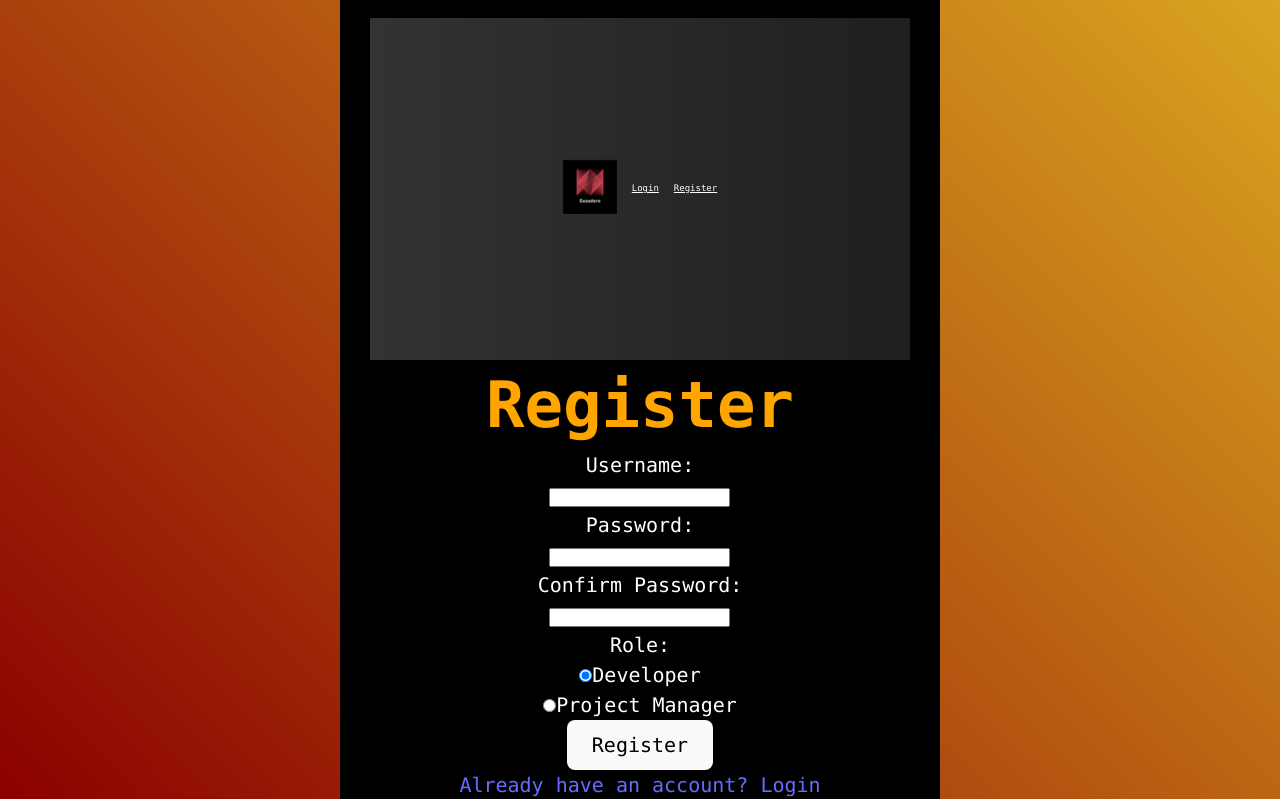
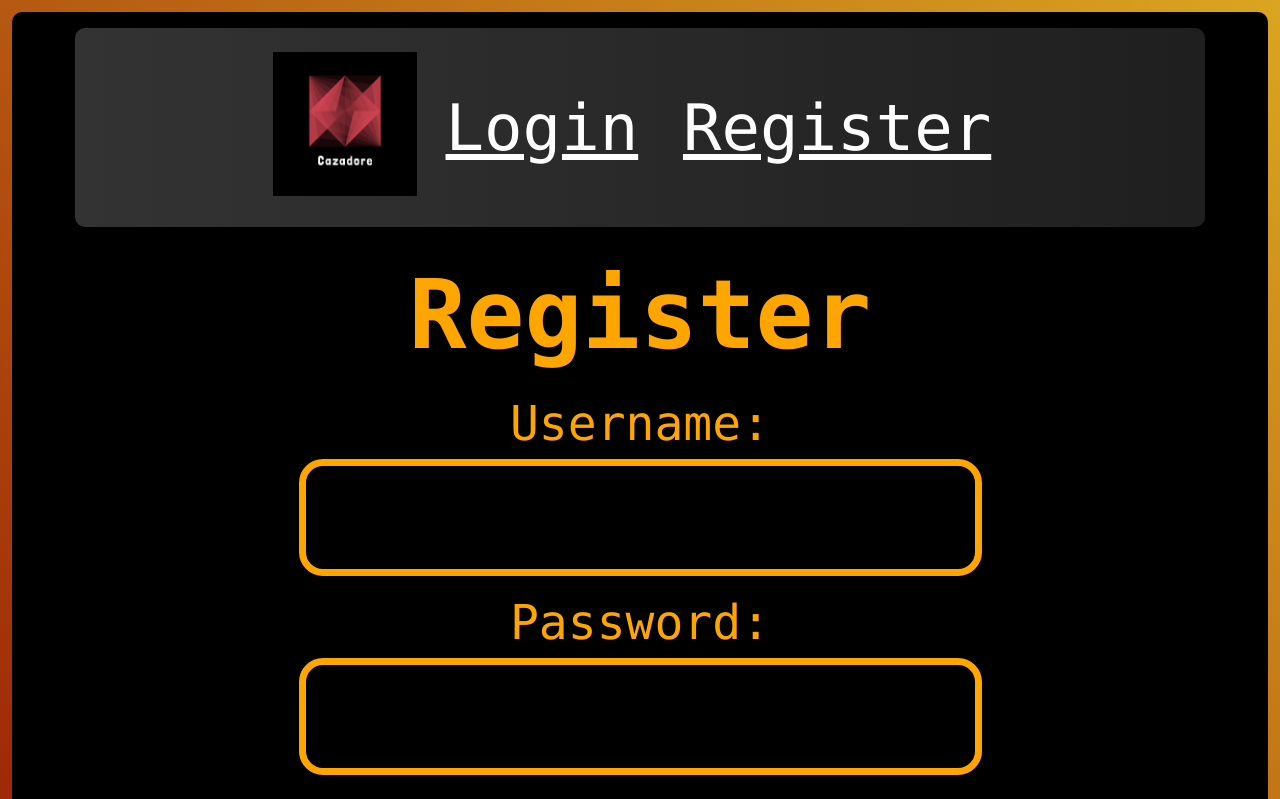
Before and after one commit to bradfordd/Cazadore, a React (Vite) app: page /register in a window 1280 px wide. Shown: the top 799 px of the page. Built offline with nearby package versions, Linux system fonts and the light colour scheme.

Commit message:
Added Register component css

```diff
--- a/src/components/App/App.css
+++ b/src/components/App/App.css
@@ -8,26 +8,18 @@
 body {
   background: linear-gradient(45deg, darkred, goldenrod);
   font-family: Consolas, Monaco, "Droid Sans Mono", "Courier New", monospace;
-  margin: 0 auto; /* Remove default margin */
-  padding: 0; /* Remove default padding */
+  padding: 0.75em;
   min-height: 100vh;
-  min-width: 100vw; /* 100% of the viewport width */
+  min-width: 100vw;
   overflow: auto;
 }
 
 #root {
-  margin: 0 auto;
   padding: 0rem;
   text-align: center;
 }
 
 /* Local styles */
-.logo {
-  height: 6em;
-  padding: 1.5em;
-  will-change: filter;
-  transition: filter 300ms;
-}
 
 .logo:hover {
   filter: drop-shadow(0 0 2em #646cffaa);
@@ -59,34 +51,28 @@ body {
 .read-the-docs {
   color: #888;
 }
+
 @media (min-width: 321px) {
-  body {
-    font-size: 16px; /* slightly larger font-size */
-  }
   /* additional styles for larger cellphones */
 }
 
 @media (min-width: 768px) {
-  body {
-    font-size: 18px;
-  }
   /* Other tablet-specific CSS */
 }
 
 /* Mobile-first media query for Desktop */
 @media (min-width: 1024px) {
-  body {
-    font-size: 20px;
-  }
   /* Other desktop-specific CSS */
 }
 
-/* Landscape */
-@media (orientation: landscape) {
-  /* Your landscape-specific CSS here */
+@media (min-height: 480px) {
+  /* CSS rules for small mobile devices */
 }
 
-/* Portrait */
-@media (orientation: portrait) {
-  /* Your portrait-specific CSS here */
+@media (min-height: 768px) {
+  /* CSS rules for tablets */
 }
+
+@media (min-height: 900px) {
+  /* CSS rules for desktop */
+}
--- a/src/components/Login/Login.css
+++ b/src/components/Login/Login.css
@@ -10,18 +10,20 @@
   flex-direction: column;
   width: 90%;
   height: 90%;
+  margin: auto;
+  border-radius: 10px;
+  padding-top: 1em;
+  padding-bottom: 1em;
 }
 
-.login-form {
-  width: 240px; /* Example width */
-  padding: 20px 30px; /* Bit of padding for spacing */
+.LoginComponent .login-form {
   border-radius: 5px;
 }
 
-.login-form input {
-  width: 100%; /* Take full width of the form */
-  margin-bottom: 10px;
-  padding: 10px;
+.LoginComponent .login-form input {
+  width: 80%;
+  margin-bottom: 1em;
+  padding: 0.5em;
   border-radius: 5px;
   border: 2px solid orange;
   background: none;
@@ -29,32 +31,37 @@
   transition: border-color 0.3s ease, box-shadow 0.3s ease; /* Transition for smooth effects */
 }
 
-.login-form input:focus {
+.LoginComponent .login-form input:focus {
   border-color: darkorange; /* Slightly different color on focus */
   box-shadow: 0 0 5px darkorange; /* Shadow on focus */
 }
 
-.login-form input::placeholder {
+.LoginComponent .login-form input::placeholder {
   color: #ff8c00; /* Lighter shade of orange for the placeholder */
 }
+.LoginComponent .login-form label {
+  color: orange;
+}
 
-.login-form button {
+.LoginComponent .login-form button {
   background: orange;
   color: black;
   border: none;
-  padding: 10px;
-  border-radius: 5px;
+  padding: 0.5em;
+  border-radius: 0.5em;
   cursor: pointer;
   font-weight: bold;
-  width: 100%;
+  width: 80%;
   transition: background-color 0.3s ease; /* Transition for smooth effects */
 }
-h1,
+.LoginComponent h1,
 h2 {
-  margin: 10px 0; /* Spacing adjustment */
+  color: orange;
+  font-size: 3em;
+  margin: 0; /* Spacing adjustment */
 }
 
-.login-form button:hover {
+.LoginComponent .login-form button:hover {
   background-color: darkorange; /* Darker shade on hover */
 }
 
@@ -63,3 +70,41 @@ h2 {
   padding-top: 0.2em;
   padding-bottom: 0.1em;
 }
+@media (max-width: 320px) and (orientation: landscape) {
+}
+
+@media (min-width: 321px) {
+  /* additional styles for larger cellphones */
+}
+
+@media (min-width: 768px), (min-width: 1024px) {
+  .LoginComponent,
+  .LoginComponent .login-form label,
+  .LoginComponent .login-form input,
+  .LoginComponent .login-form button,
+  .LoginComponent a {
+    font-size: 2em;
+  }
+}
+
+@media (min-width: 1024px) {
+  .LoginComponent,
+  .LoginComponent .login-form label,
+  .LoginComponent .login-form input,
+  .LoginComponent .login-form button,
+  .LoginComponent a {
+    font-size: 2.5em;
+  }
+}
+
+@media (min-height: 480px) {
+  /* CSS rules for small mobile devices */
+}
+
+@media (min-height: 768px) {
+  /* CSS rules for tablets */
+}
+
+@media (min-height: 900px) {
+  /* CSS rules for desktop */
+}
--- a/src/components/Login/Login.jsx
+++ b/src/components/Login/Login.jsx
@@ -76,7 +76,11 @@ const Login = () => {
         <button type="submit">Login</button>
       </form>
       <div>
-        <Link to="/register">Don't have an account? Register</Link>
+        <Link to="/register">
+          Don't have an account?
+          <br />
+          Register
+        </Link>
       </div>
     </div>
   );
--- a/src/components/Navbar/Navbar.css
+++ b/src/components/Navbar/Navbar.css
@@ -2,15 +2,22 @@
 .Navbar {
   height: 90%;
   width: 90%;
-  font-size: 9px;
-  margin: 2em auto 0 auto;
+  font-size: 16px;
+  display: flex;
+  margin: 1em auto 1em auto;
   background: linear-gradient(to right, #333333, #1f1f1f);
   box-shadow: 0 4px 8px rgba(0, 0, 0, 0.1);
   color: white;
   padding: 0px;
   display: flex;
-  justify-content: space-between;
+  justify-content: center; /* Centers items along the main (horizontal) axis */
   align-items: center;
+  padding: 0.5em;
+  border-radius: 10px;
+}
+
+.Navbar .menuItem {
+  margin: 0 0.4em;
 }
 
 .Navbar img {
@@ -18,15 +25,12 @@
 }
 
 .Navbar ul {
-  margin: 0 auto;
-  padding: 0px 15px 0px 15px;
+  margin-top: 1em;
+  margin-bottom: 1em;
+  padding: 0;
   list-style: none;
   display: flex;
   align-items: center; /* This will vertically center align the li elements */
-}
-
-.Navbar ul li {
-  margin-left: 15px;
 }
 
 .Navbar ul li a {
@@ -38,3 +42,48 @@
 .Navbar ul li a:hover {
   color: #514ef5; /* Lighter shade for hover. Adjust color as necessary. */
 }
+.Navbar .logo {
+  height: 3em;
+}
+
+@media (min-width: 321px) {
+  .Navbar ul li a {
+    font-size: 1em;
+  }
+  .Navbar .logo {
+    height: 5em;
+  }
+}
+
+@media (min-width: 768px) {
+  .Navbar ul li a {
+    font-size: 3em;
+    margin: 0.25em;
+  }
+  .Navbar .logo {
+    height: 7em;
+  }
+}
+
+/* Mobile-first media query for Desktop */
+@media (min-width: 1024px) {
+  .Navbar ul li a {
+    font-size: 4em;
+    margin: 0.25em;
+  }
+  .Navbar .logo {
+    height: 9em;
+  }
+}
+
+@media (min-height: 480px) {
+  /* CSS rules for small mobile devices */
+}
+
+@media (min-height: 768px) {
+  /* CSS rules for tablets */
+}
+
+@media (min-height: 900px) {
+  /* CSS rules for desktop */
+}
--- /dev/null
+++ b/src/components/Register/Register.css
@@ -0,0 +1,151 @@
+.registerComponent {
+  background-color: black;
+  color: orange;
+  display: flex;
+  justify-content: center;
+  align-items: center;
+  flex-direction: column;
+  border-radius: 10px;
+}
+
+.registerComponent h1 {
+  color: orange;
+  text-align: center;
+  font-size: 3em;
+}
+
+.registerComponent .registerForm {
+  display: flex;
+  flex-direction: column;
+  justify-content: center;
+  align-items: center;
+}
+
+.registerComponent .error-message {
+  color: red;
+}
+
+.registerComponent .registerForm label {
+  color: orange;
+  margin-bottom: 0.5em;
+}
+
+.registerComponent .registerForm input {
+  margin-bottom: 10px;
+  padding: 0.5em;
+  border-radius: 0.5em;
+  border: 0.15em solid orange;
+  background: none;
+  color: orange;
+  background-color: black;
+}
+
+.registerComponent .registerForm input::placeholder {
+  color: orange;
+}
+
+.registerComponent .registerForm button {
+  background: orange;
+  color: black;
+  border: none;
+  padding: 0.5em;
+  border-radius: 0.5em;
+  cursor: pointer;
+  width: auto;
+  display: inline-block;
+  font-family: Consolas;
+  margin: 0.5em;
+}
+
+.registerComponent .registerForm button:hover {
+  background: #ff8c00; /* Darker orange when hovered */
+}
+
+.registerComponent .registerForm input[type="radio"] {
+  width: 0.6em;
+  height: 0.6em;
+  margin-right: 1em;
+}
+
+.registerComponent .registerLink {
+  margin: 2em;
+}
+
+@media (min-width: 321px) {
+  .registerComponent {
+    font-size: 1em;
+  }
+  .registerComponent .registerForm label {
+    font-size: 1.5em;
+  }
+  .registerComponent .registerForm input {
+    font-size: 1.25em;
+  }
+  .registerComponent .registerForm button {
+    font-size: 1.5em;
+  }
+  .registerComponent .registerLink a {
+    font-size: 1.25em;
+  }
+  .registerComponent .registerForm input[type="radio"] {
+    width: 0.6em;
+    height: 0.6em;
+  }
+}
+
+@media (min-width: 768px) {
+  .registerComponent {
+    font-size: 1.5em;
+  }
+  .registerComponent .registerForm label {
+    font-size: 2em;
+  }
+  .registerComponent .registerForm input {
+    font-size: 2em;
+  }
+  .registerComponent .registerForm button {
+    font-size: 2em;
+  }
+  .registerComponent .registerLink a {
+    font-size: 1.5em;
+  }
+  .registerComponent .registerForm input[type="radio"] {
+    width: 0.4em;
+    height: 0.4em;
+  }
+}
+
+/* Mobile-first media query for Desktop */
+@media (min-width: 1024px) {
+  .registerComponent {
+    font-size: 2em;
+  }
+  .registerComponent .registerForm label {
+    font-size: 3em;
+  }
+  .registerComponent .registerForm input {
+    font-size: 3em;
+  }
+  .registerComponent .registerForm button {
+    font-size: 3em;
+  }
+  .registerComponent .registerLink a {
+    font-size: 2em;
+  }
+  .registerComponent .registerForm input[type="radio"] {
+    width: 0.5em;
+    height: 0.5em;
+  }
+}
+
+@media (min-height: 480px) {
+  /* CSS rules for small mobile devices */
+}
+
+@media (min-height: 768px) {
+  /* CSS rules for tablets */
+}
+
+@media (min-height: 900px) {
+  /* CSS rules for desktop */
+}
--- a/src/components/Register/Register.jsx
+++ b/src/components/Register/Register.jsx
@@ -1,6 +1,6 @@
 import React, { useState, useRef, useEffect } from "react";
 import axios from "axios";
-import styles from "./Register.module.css"; // updated import
+import "./Register.css";
 import { Link, useNavigate } from "react-router-dom";
 import Navbar from "../Navbar/Navbar";
 import Tippy from "@tippyjs/react";
@@ -177,16 +177,16 @@ const Register = () => {
   };
 
   return (
-    <div className={styles.container}>
+    <div className="registerComponent">
       <Navbar />
       <h1>Register</h1>
       {successMessage && (
         <p>
-          {styles.successMessage}
+          {"successMessage"}
           {successMessage}
         </p>
       )}
-      <form className={styles.registerForm} onSubmit={handleSubmit}>
+      <form className={"registerForm"} onSubmit={handleSubmit}>
         <div>
           <label>Username:</label>
           <br />
@@ -264,7 +264,7 @@ const Register = () => {
         {formError && <p className="form-error">{formError}</p>}
         <button type="submit">Register</button>
       </form>
-      <div className={styles.registerLink}>
+      <div className="registerLink">
         <Link to="/login">Already have an account? Login</Link>
       </div>
     </div>
--- a/src/components/Register/Register.module.css
+++ /dev/null
@@ -1,61 +0,0 @@
-.container {
-  background-color: black;
-  color: white;
-  height: 100vh;
-  display: flex;
-  justify-content: center;
-  width: 600px;
-  align-items: center;
-  flex-direction: column;
-}
-
-h1 {
-  color: orange;
-  text-align: center;
-}
-
-.register-form {
-  display: flex;
-  flex-direction: column;
-  justify-content: center;
-  align-items: center;
-}
-
-.error-message {
-  color: red;
-}
-
-.register-form label {
-  color: orange;
-  margin-bottom: 5px;
-}
-
-.register-form input {
-  background-color: #333;
-  margin-bottom: 10px;
-  padding: 10px;
-  border-radius: 5px;
-  border: 2px solid orange;
-  background: none;
-  color: orange;
-}
-
-.register-form input::placeholder {
-  color: orange;
-}
-
-.register-form button {
-  background: orange;
-  color: black;
-  border: none;
-  padding: 10px;
-  border-radius: 5px;
-  cursor: pointer;
-  font-weight: bold;
-  width: auto;
-  display: inline-block;
-}
-
-.register-form button:hover {
-  background: #ff8c00; /* Darker orange when hovered */
-}
--- a/src/index.css
+++ b/src/index.css
@@ -13,58 +13,33 @@
   -moz-osx-font-smoothing: grayscale;
   -webkit-text-size-adjust: 100%;
 }
-
-a {
-  font-weight: 500;
-  color: #646cff;
-  text-decoration: inherit;
-}
-a:hover {
-  color: #535bf2;
+* {
+  margin: 0;
+  padding: 0;
+  box-sizing: border-box;
+  font-size: 16px;
 }
 
-body {
-  margin: 0;
-  display: flex;
-  place-items: center;
-  min-width: 320px;
-  min-height: 100vh;
-  background-color: #000;
+@media (min-width: 321px) {
+  /* additional styles for larger cellphones */
 }
 
-h1 {
-  font-size: 3.2em;
-  line-height: 1.1;
+@media (min-width: 768px) {
 }
 
-button {
-  border-radius: 8px;
-  border: 1px solid transparent;
-  padding: 0.6em 1.2em;
-  font-size: 1em;
-  font-weight: 500;
-  font-family: inherit;
-  background-color: #1a1a1a;
-  cursor: pointer;
-  transition: border-color 0.25s;
-}
-button:hover {
-  border-color: #646cff;
-}
-button:focus,
-button:focus-visible {
-  outline: 4px auto -webkit-focus-ring-color;
+/* Mobile-first media query for Desktop */
+@media (min-width: 1024px) {
+  /* Other desktop-specific CSS */
 }
 
-@media (prefers-color-scheme: light) {
-  :root {
-    color: #213547;
-    background-color: #ffffff;
-  }
-  a:hover {
-    color: #747bff;
-  }
-  button {
-    background-color: #f9f9f9;
-  }
+@media (min-height: 480px) {
+  /* CSS rules for small mobile devices */
 }
+
+@media (min-height: 768px) {
+  /* CSS rules for tablets */
+}
+
+@media (min-height: 900px) {
+  /* CSS rules for desktop */
+}
```
